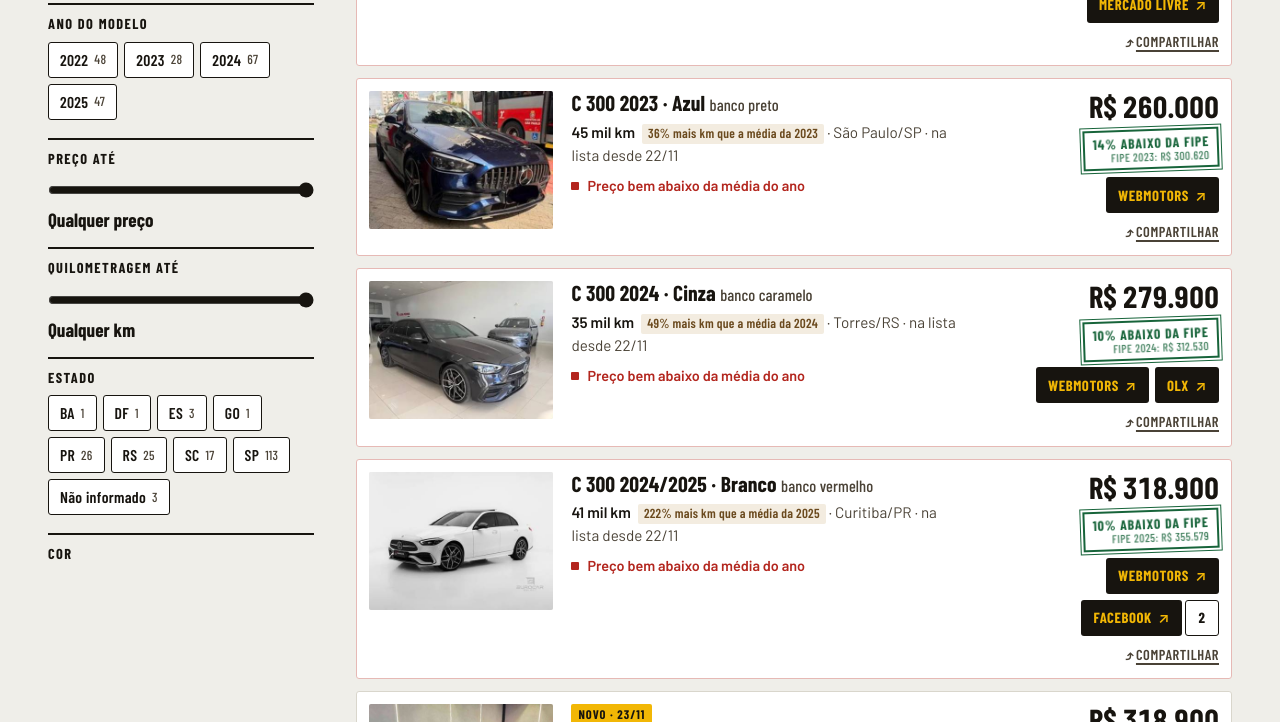
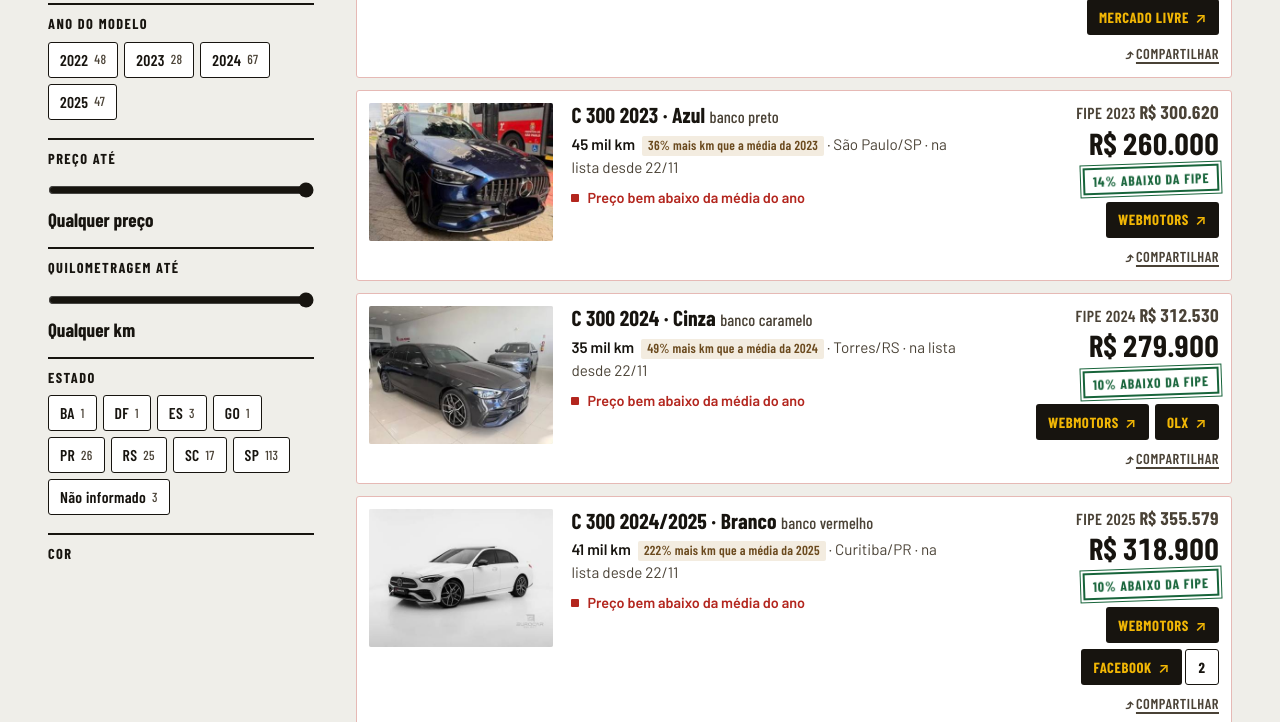
Before and after one commit to embalagensrealfone-png/garimpo-carro, a plain HTML site: page site/index.html in a window 1280 px wide. Shown: the part 760-1482 px from the top of the page. Drawn offline with nearby package versions, Linux system fonts and the light colour scheme.

Commit message:
Valor da FIPE em cima do preço do anúncio; o selo fica só com a %
Co-Authored-By: Claude Opus 5.5 <noreply@anthropic.com>

```diff
--- a/site/app.js
+++ b/site/app.js
@@ -105,7 +105,10 @@
     const ca = $('.carimbo', li);
     const t = textoLaudo(c);
     if (!t) ca.classList.add('vazio');
-    else { ca.classList.add(t.k); ca.innerHTML = `${t.titulo}<small>${t.ref}</small>`; }
+    else { ca.classList.add(t.k); ca.textContent = t.titulo; }
+    // FIPE em cima do preço: quem lê compara os dois números de cara, e o selo fica só com a %
+    const fr = $('.fipe-ref', li);
+    if (c.fipe && c.preco) fr.innerHTML = `FIPE ${c.ano} <b>${reais(c.fipe)}</b>`; else fr.remove();
 
     const sites = $('.sites', li);
     const comp = $('.compartilha', li); comp.dataset.id = c.id;
--- a/site/estilo.css
+++ b/site/estilo.css
@@ -341,3 +341,6 @@ input[type=range] { width: 100%; accent-color: var(--tinta); height: 28px; margi
 .kmrel.menos { background: #E3F0E7; color: var(--abaixo); }
 .kmrel.mais { background: #F3ECE0; color: #6B4A1E; }
 @media (max-width: 560px) { .kmrel { white-space: normal; margin: 4px 0 0; display: table; } }
+.fipe-ref { margin: 0 0 -2px; font: 600 1rem/1 var(--rotulo); letter-spacing: .03em; text-transform: uppercase; color: var(--tinta-2); }
+.fipe-ref b { font-weight: 700; color: var(--tinta-2); font-variant-numeric: tabular-nums; letter-spacing: 0; font-size: 1.15rem; }
+@media (max-width: 1080px) { .fipe-ref { width: 100%; margin-bottom: -6px; } }
--- a/site/index.html
+++ b/site/index.html
@@ -177,6 +177,7 @@ FORM: candidato 7 da lista (casa do garimpo / laudo de teor), staging livro de c
       <ul class="alertas"></ul>
     </div>
     <div class="valor">
+      <p class="fipe-ref"></p>
       <p class="preco"></p>
       <p class="carimbo"></p>
       <div class="sites"></div>
```
